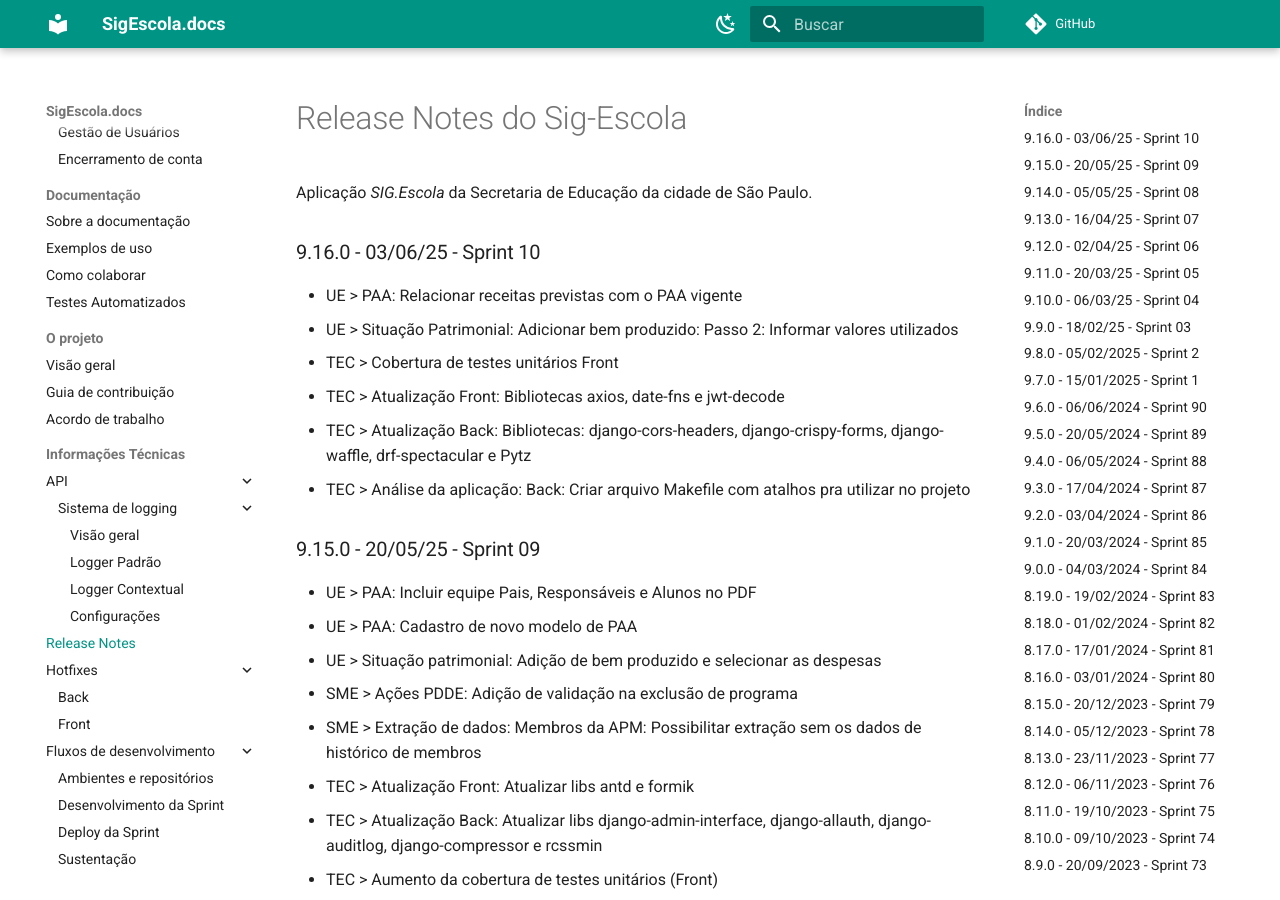
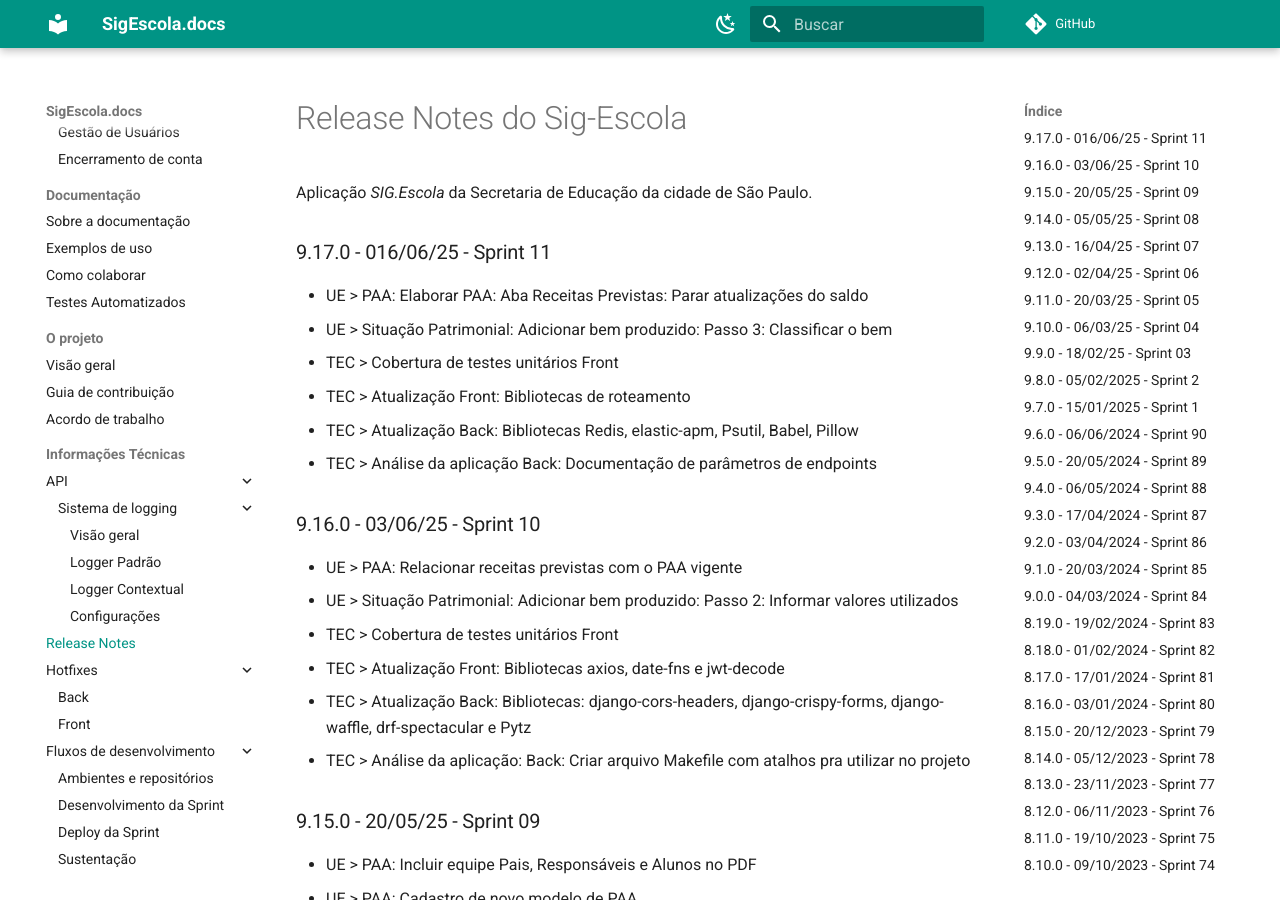
Before and after one commit to prefeiturasp/SME-PTRF-Docs, an MkDocs documentation site: the page built from docs/projeto/release_notes.md, in a window 1280 px wide and 900 px high. Built offline with MkDocs 1.6.1 and Material for MkDocs 9.7.7, drawn with Linux system fonts in a browser that asks for light colours; comment, search, counter and statistics services are not loaded.

Commit message:
Update release_notes.md

```diff
--- a/docs/projeto/release_notes.md
+++ b/docs/projeto/release_notes.md
@@ -1,6 +1,15 @@
 # Release Notes do Sig-Escola
 
 Aplicação *SIG.Escola* da Secretaria de Educação da cidade de São Paulo.
+
+### 9.17.0 - 016/06/25 - Sprint 11
+
+* UE > PAA: Elaborar PAA: Aba Receitas Previstas: Parar atualizações do saldo
+* UE > Situação Patrimonial: Adicionar bem produzido: Passo 3: Classificar o bem
+* TEC > Cobertura de testes unitários Front
+* TEC > Atualização Front: Bibliotecas de roteamento
+* TEC > Atualização Back: Bibliotecas Redis, elastic-apm, Psutil, Babel, Pillow
+* TEC > Análise da aplicação Back: Documentação de parâmetros de endpoints
 
 ### 9.16.0 - 03/06/25 - Sprint 10
 
```
